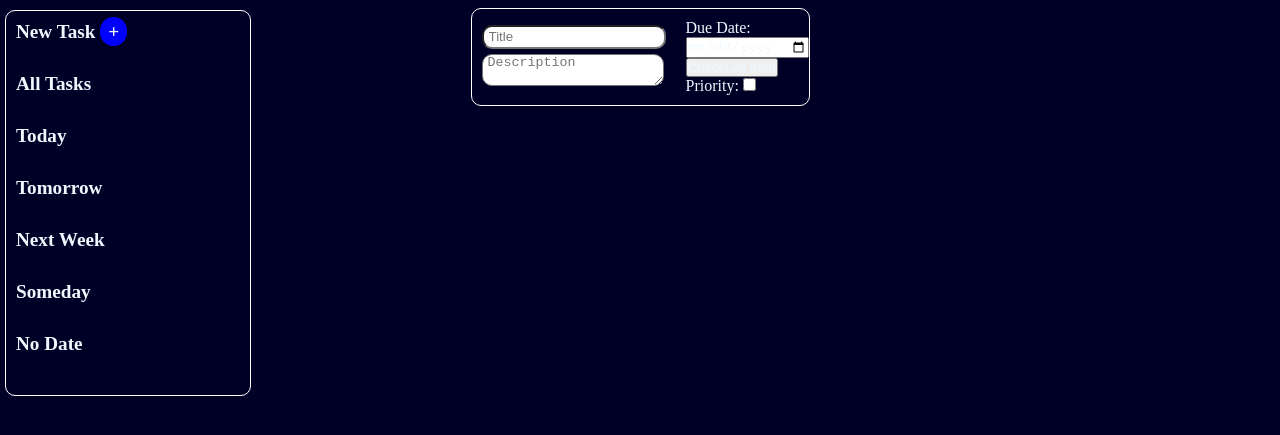
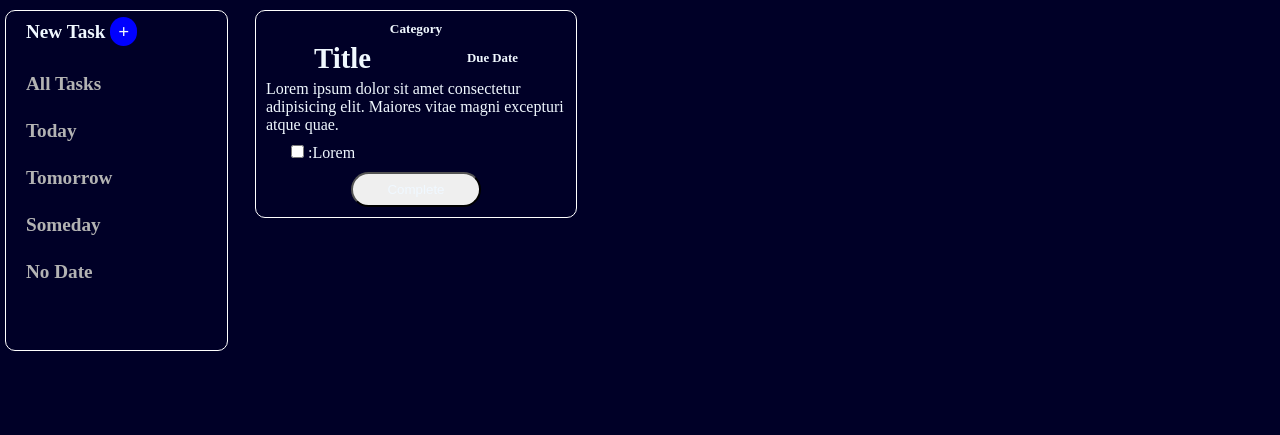
Before and after one commit to Cat1tac/Todo-List, a website built with webpack: page dist/index.html in a window 1280 px wide. Shown: the part 67-502 px from the top of the page. Built offline with Linux system fonts and the light colour scheme.

Commit message:
Laid out card designs

```diff
--- a/src/index.js
+++ b/src/index.js
@@ -1 +1,15 @@
 import './style.css';
+
+const newTask = document.querySelector(".addNewTask");
+const form = document.querySelector("div.formContainer");
+
+newTask.addEventListener('click', ()=> {
+    if (form.classList.contains("notVisible")){
+        form.classList.remove('notVisible');
+        form.classList.add('visiblie');
+        console.log(form.getElementsByClassName('visible'));
+    } else {
+        form.classList.remove('visible');
+        form.classList.add('notVisible');
+    }
+});
--- a/src/style.css
+++ b/src/style.css
@@ -10,7 +10,7 @@ body{
 }
 .container {
     display: grid;
-    grid-template-columns: 1fr 4fr;
+    grid-template-columns: 250px 4fr;
 }
 
 header {
@@ -39,7 +39,14 @@ header > h3 {
     right: 0;
     margin-left: auto;
     margin-right: auto;
+}
 
+.notVisible {
+    visibility: hidden;
+}
+
+.visible {
+    visibility: visible;
 }
 
 form[action="todo-list-form"] {
@@ -54,7 +61,8 @@ input[id="title"] {
 }
 
 textarea[id="description"],
-input[id="title"] {
+input[id="title"],
+select {
     width: 170px;
     border-radius: 10px;
     padding-left: 5px;
@@ -65,12 +73,15 @@ input[id="title"] {
     border: 1px solid white;
     border-radius: 10px;
     padding: 10px;
+    padding-left: 20px;
     margin: 5px;
     display: flex;
     flex-direction: column;
     gap: 30px;
     font-weight: bold;
     font-size: 1.2em;
+    height: 100%;
+    width: 191px;
 
 }
 
@@ -85,9 +96,13 @@ input[id="title"] {
 }
 
 .sidebar > ul > li {
-    margin-bottom: 30px;
+    margin-bottom: 25px;
+    color: rgb(179, 179, 179)
+}
+
+.sidebar > ul > li:hover {
     cursor: pointer;
-
+    color: rgb(255, 255, 255);
 }
 
 .sidebar > div > span {
@@ -95,3 +110,53 @@ input[id="title"] {
     border-radius: 1000px;
     padding: 4px 8px 4px 8px;
 }
+
+.todoItems {
+    display: grid;
+    grid-template-columns: repeat(auto-fill, 300px);
+    margin: 5px;
+    gap: 10px;
+}
+
+.item {
+    display: flex;
+    flex-direction: column;
+    gap: 10px;
+    height: fit-content;
+    width: 300px;
+    border: 1px solid white;
+    border-radius: 10px;
+    padding: 10px;
+    align-items: center;
+
+}
+
+.topItemArea {
+    display: flex;
+    flex-direction: column;
+    align-items: center;
+    gap: 5px;
+}
+
+.topItemArea > div {
+    width: 100%;
+    display: flex;
+    justify-content: space-around;
+    align-items: center;
+    font-size: 1.2rem;
+}
+
+.topItemArea > div > h5 {
+    font-size: 1.5em;
+}
+
+.checklistItemDisplay {
+    width: 100%;
+    padding-left: 50px;
+}
+
+.bottomItemArea > button {
+    border-radius: 20px;
+    width: 130px;
+    height: 35px;
+}
```
Also changed, not shown: cards.js (added), dist/index.html, dist/main.js, dom.js (added).
